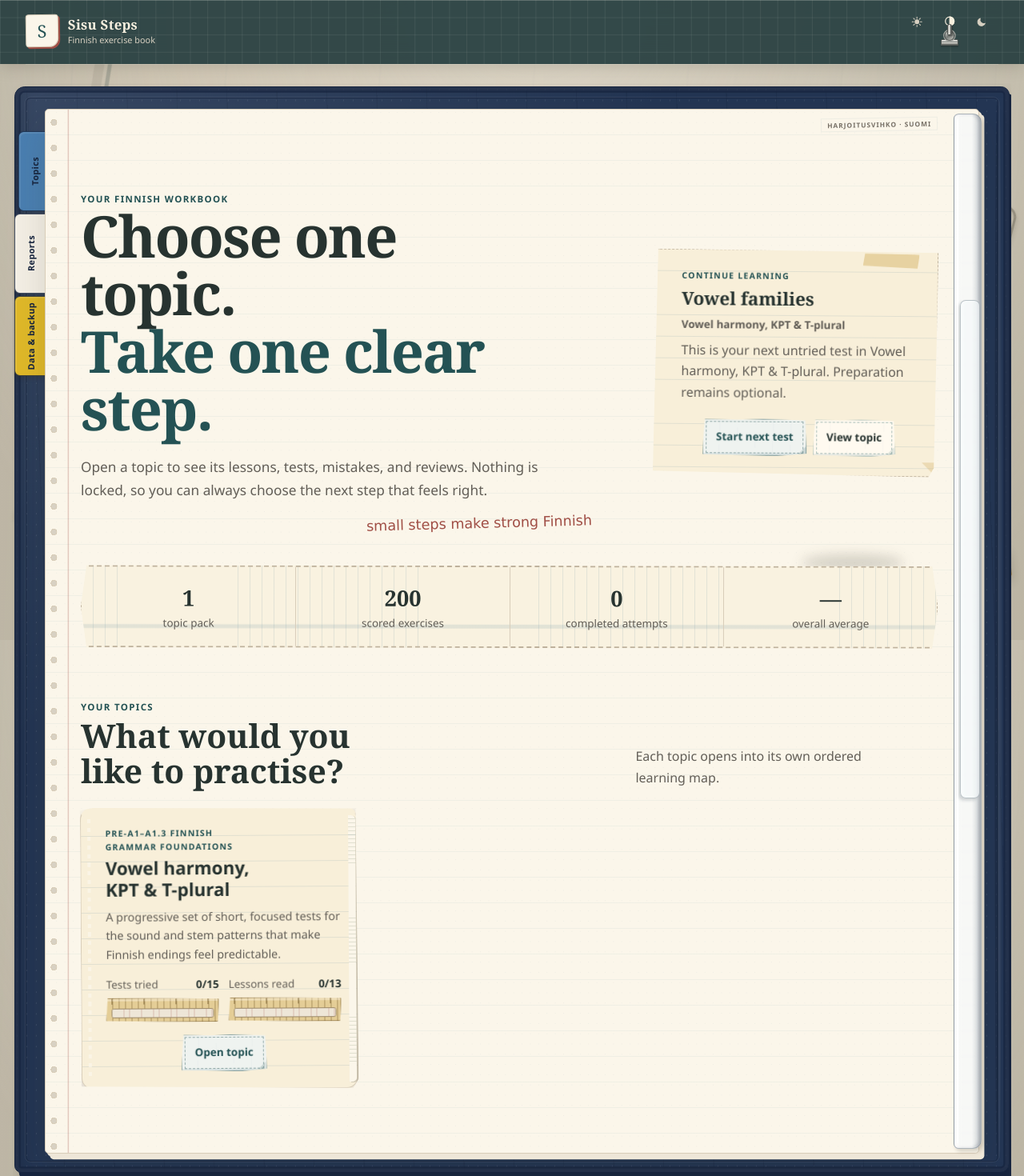
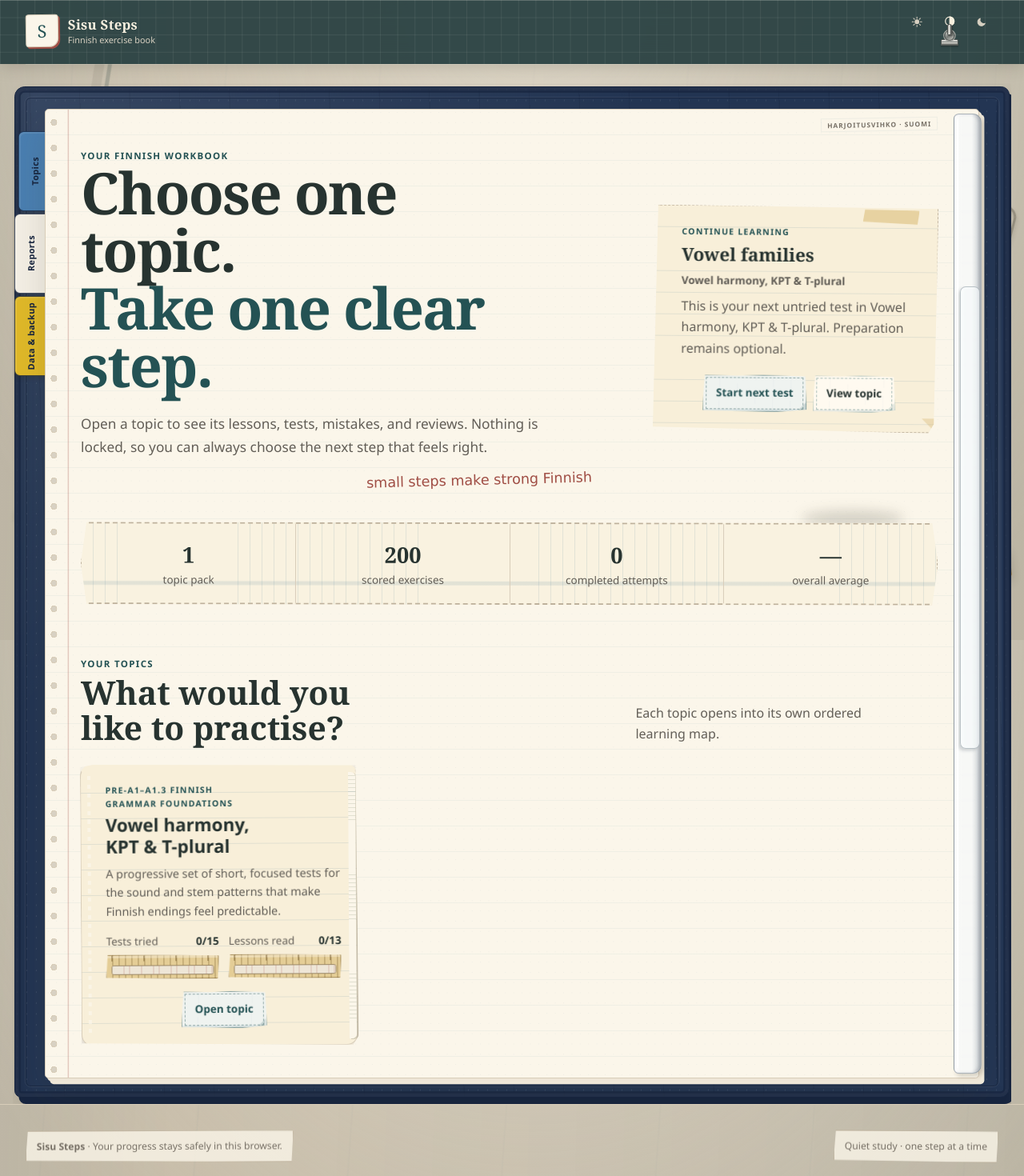
Before and after one commit to KhosroPakmanesh/sisu-steps, an Angular app in the folder client/: page / in a window 1280 px wide. Shown: the top 1470 px of the page at 80% size. Built offline with nearby package versions, Linux system fonts and the light colour scheme.

Commit message:
Match landing page spacing to reports

```diff
--- a/client/src/features/learning/dashboard/dashboard.page.css
+++ b/client/src/features/learning/dashboard/dashboard.page.css
@@ -7,7 +7,7 @@
   grid-template-columns: minmax(0, 1.35fr) minmax(18rem, 0.75fr);
   gap: clamp(2rem, 6vw, 6rem);
   align-items: center;
-  padding: clamp(3rem, 8vw, 7rem) 0 var(--space-8);
+  padding: 3rem 0 var(--space-8);
 }
 
 .hero h1 {
@@ -109,7 +109,7 @@
 }
 
 .topic-catalog {
-  padding: 4rem 0 5rem;
+  padding: 4rem 0 var(--space-8);
 }
 
 .section-heading {
```
Also changed, not shown: 1 other file (tests, documents, lock files or other folders).
